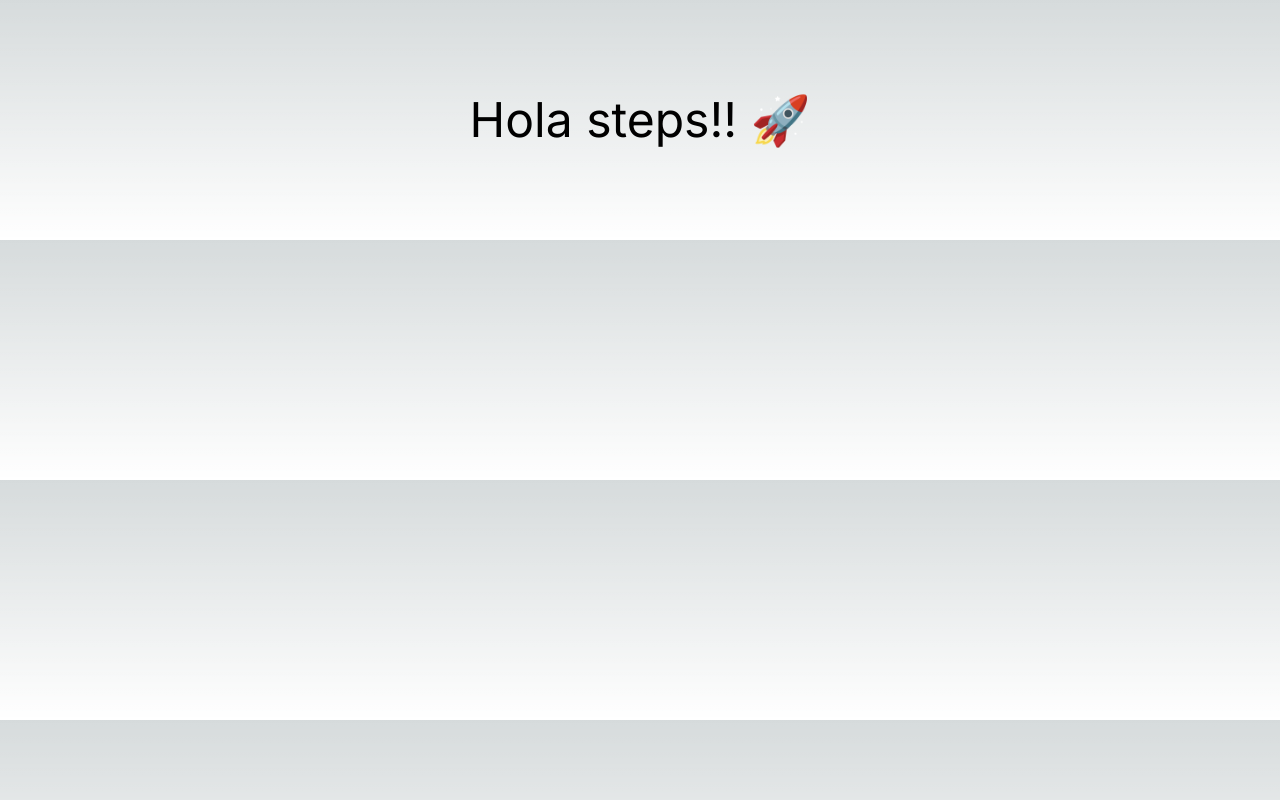
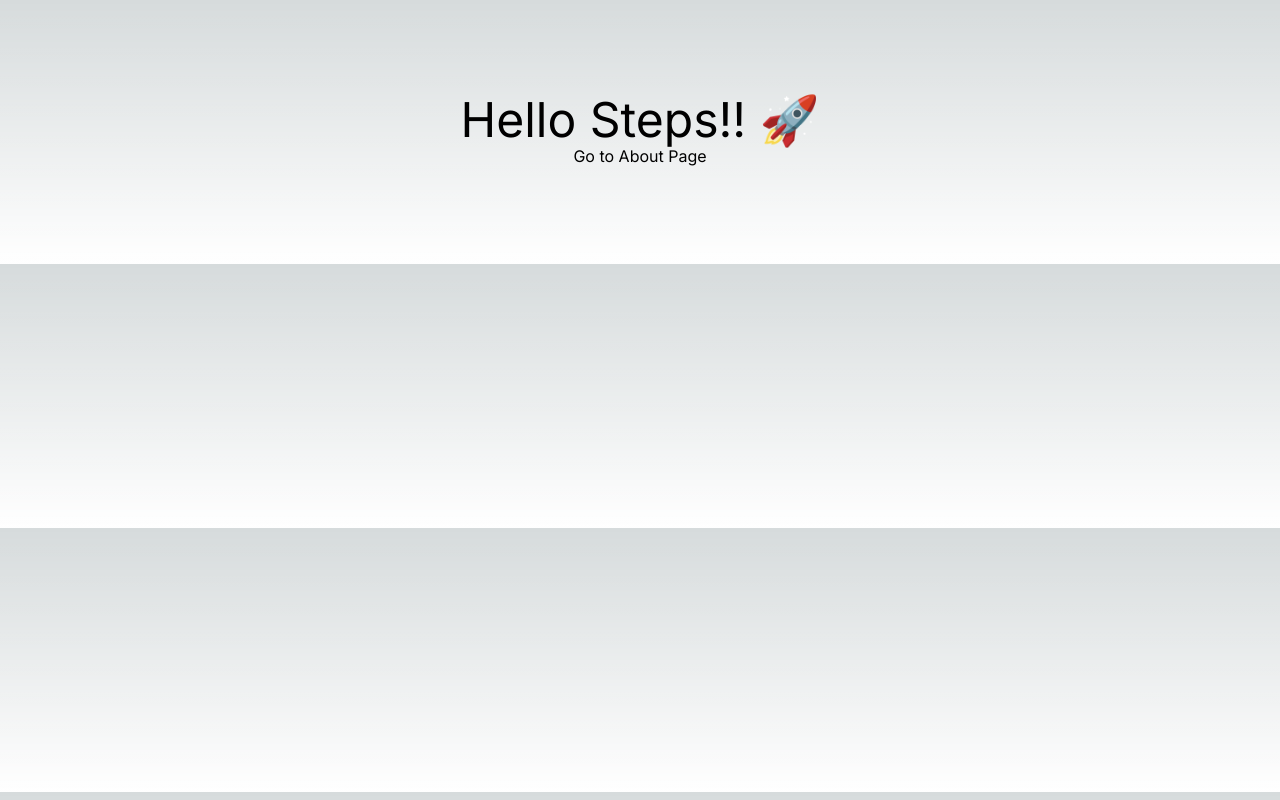
Before and after one commit to fredo09/curso-next-steps, a Next.js app: page / in a window 1280 px wide. Built offline with nearby package versions, Linux system fonts and the light colour scheme.

Commit message:
update files in project

```diff
--- a/app/(generalPages)/layout.tsx
+++ b/app/(generalPages)/layout.tsx
@@ -10,7 +10,7 @@ export default function PublicLayout({ children }: { children: React.ReactNode;
     <>
       <Navbar />
       <main className="flex flex-col items-center p-24">
-        <span className="text-lg"> hola mundo</span>
+        <span className="text-lg">Hi Page</span>
         {children}
       </main>
     </>
--- a/app/page.tsx
+++ b/app/page.tsx
@@ -1,8 +1,11 @@
+import Link from "next/link";
 
 export default function HomePage() {
   return (
     <main className="flex flex-col items-center p-24">
-      <h1 className="text-5xl">Hola steps!! 🚀 </h1>
+      <h1 className="text-5xl">Hello Steps!! 🚀 </h1>
+
+      <Link href={"/about"}>Go to About Page</Link>
     </main>
-  )
+  );
 }
--- a/components/navbar/Navbar.tsx
+++ b/components/navbar/Navbar.tsx
@@ -11,7 +11,7 @@ type navItem = [
 
 const navItems: navItem = [
   { path: "/about", value: "About" },
-  { path: "/pricing", value: "pricing" },
+  { path: "/pricing", value: "Pricing" },
   { path: "/contact", value: "Contact" },
 ];
 
```
